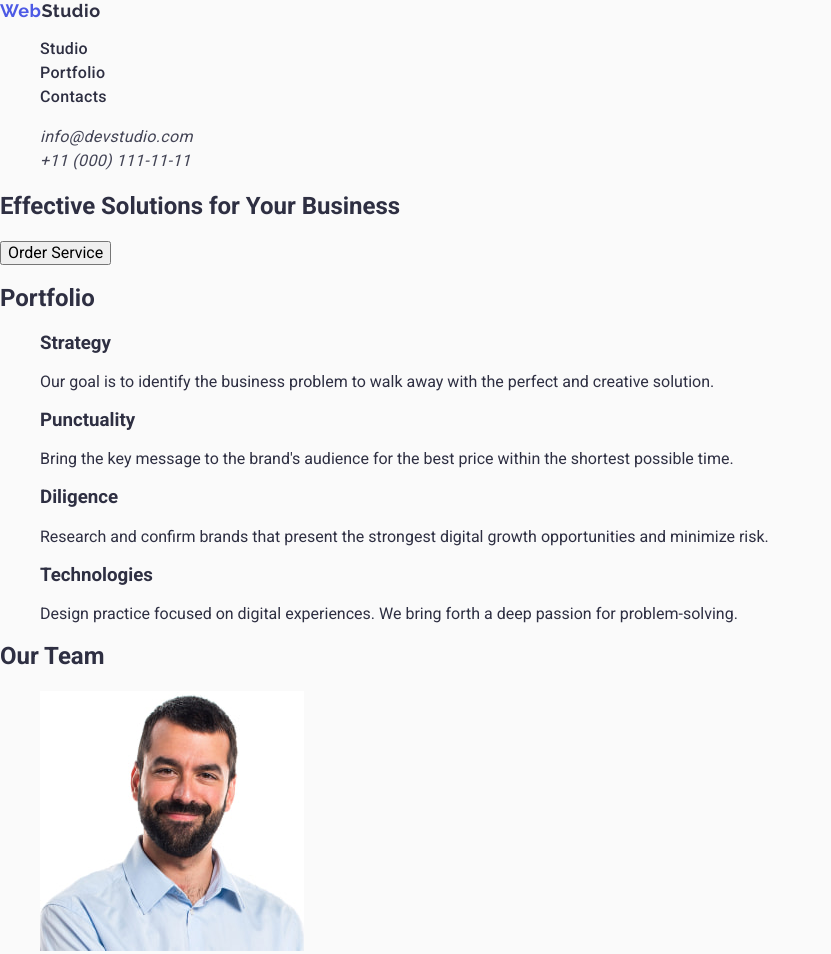
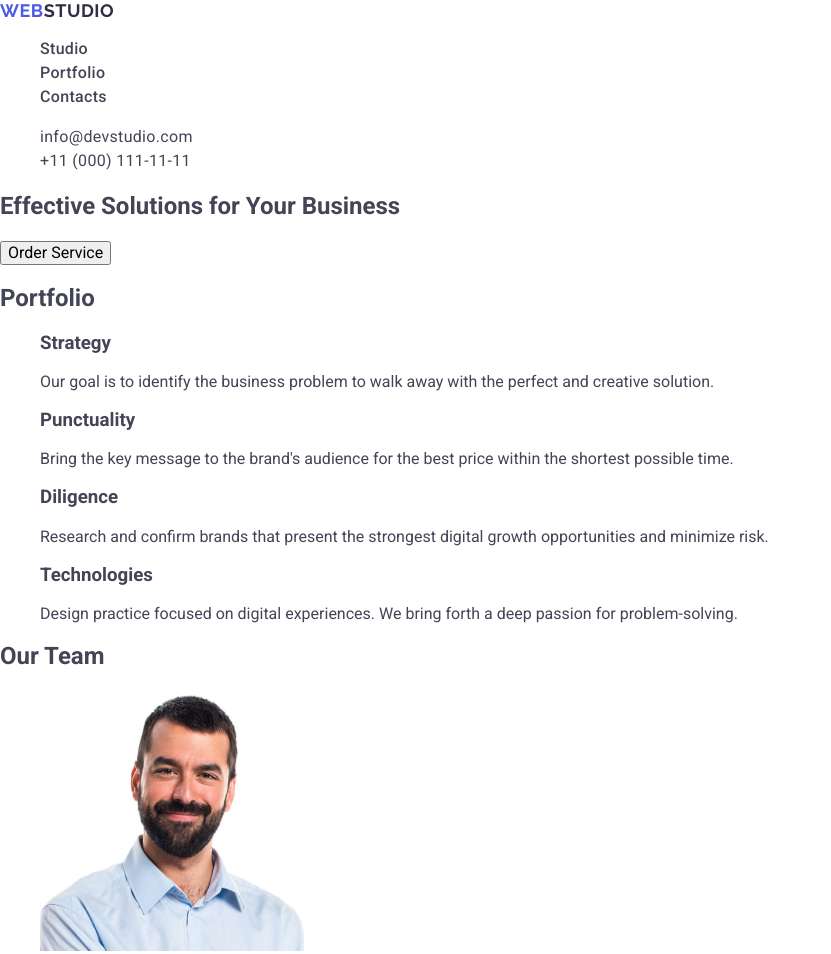
Before and after one commit to mepuaji/goit-markup-hw-02, a plain HTML site: page index.html in a window 1280 px wide. Shown: the top 954 px of the page, without its empty margins (0-831 px from the left). Drawn offline with nearby package versions, Linux system fonts and the light colour scheme.

Commit message:
css file

```diff
--- a/css/styles.css
+++ b/css/styles.css
@@ -11,8 +11,8 @@ a {
 
 body {
   font-family: "Roboto", sans-serif;
-  color: #2e2f42;
-  background: #fafafa;
+  color: #434455;
+  background: #FFFFFF;
 }
 
 button {
@@ -26,11 +26,14 @@ button {
   font-size: 18px;
   line-height: 1.17;
   letter-spacing: 0.03em;
+  text-transform: uppercase;
+  color: #4d5ae5;
 }
 
 .text-logo {
-  color: #4d5ae5;
+  color: #2e2f42;
 }
+
 .menu-link {
   font-weight: 500;
   font-size: 16px;
@@ -49,6 +52,7 @@ button {
   line-height: 1.5;
   letter-spacing: 0.02em;
   color: #434455;
+  font-style: normal
 }
 
 .address-link:hover,
--- a/index.html
+++ b/index.html
@@ -22,7 +22,7 @@
 
     <header class="page-header">
       <nav class="page-nav">
-        <a class="page-logo" href="./index.html"><span class="text-logo">Web</span>Studio</a>
+        <a class="page-logo" href="./index.html">Web<span class="text-logo">Studio</span></a>
 
         <ul class="menu">
           <li class="menu-item">
@@ -59,7 +59,7 @@
       <!--Portfolio-->
 
       <section>
-        <h2>Portfolio</h2>
+        <h2 class="#portfolio">Portfolio</h2>
         <ul>
           <li>
             <h3>Strategy</h3>
```
